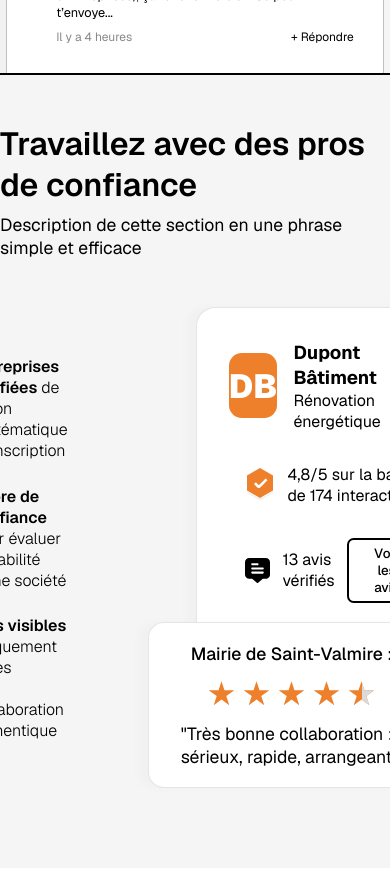
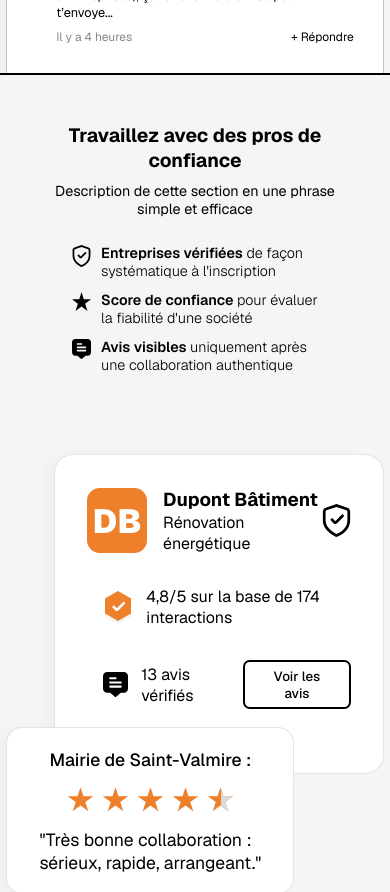
Before and after one commit to Neyticom/la-ruche, a React (Vite) app: page / in a window 390 px wide. Shown: the part 1400-2292 px from the top of the page. Built offline with nearby package versions, Linux system fonts and the light colour scheme.

Commit message:
feat: Part of the responsive design in trust section

```diff
--- a/src/views/sections/Trust/Trust.scss
+++ b/src/views/sections/Trust/Trust.scss
@@ -1,3 +1,193 @@
+.trust {
+    background-color: #f5f5f5;
+    display: flex;
+    flex-direction: column;
+    align-items: center;
+    justify-content: center;
+    gap: 1.6em;
+    padding-bottom: 5em;
+    padding-inline: 0.4em;
+}
+
+.trust__titles {
+    display: flex;
+    flex-direction: column;
+    gap: 0.6em;
+    align-items: center;
+    justify-content: center;
+    max-width: 80%;
+    margin-inline: auto;
+    text-align: center;
+}
+
+.trust__main-title {
+    font-size: 1.2em;
+    font-weight: 700;
+}
+
+.trust__subtitle {
+    font-size: 0.9em;
+    font-weight: 400;
+}
+
+.trust__content {
+    display: flex;
+    gap: 5em;
+    align-items: center;
+    justify-content: center;
+    flex-direction: column;
+}
+
+.trust__items {
+    display: flex;
+    flex-direction: column;
+    gap: 0.7em;
+}
+
+.trust__item {
+    display: flex;
+    gap: 0.6em;
+    align-items: center;
+}
+
+.trust-item__icon {
+    padding-top: 0.075em;
+    width: 1.2em;
+    align-self: flex-start;
+}
+
+.trust-item__text {
+    font-weight: 300;
+    font-size: 0.9em;
+}
+
+.trust__item-key {
+    font-weight: 600;
+}
+
+.trust__example {
+    position: relative;
+}
+
+.trust-example__company {
+    background-color: white;
+    border-radius: 1.2em;
+    border: solid 1px #0000001A;
+    box-shadow: -10px 0 10px #00000005;
+    padding: 2em;
+    display: flex;
+    flex-direction: column;
+    gap: 2em;
+    padding-bottom: 4em;;
+    margin-bottom: 7.5em;
+    margin-left: 3em;
+}
+
+.trust-example__company-header {
+    display: flex;
+    align-items: center;
+}
+
+.trust-example__company-logo {
+    background-color: #EE7F2B;
+    width: 65px;
+    height: 65px;
+    display: flex;
+    justify-content: center;
+    align-items: center;
+    border-radius: 0.8em;
+    margin-right: 1em;
+}
+
+.trust-example__company-letters {
+    color: white;
+    font-weight: 900;
+    font-size: 2.1em;
+}
+
+.trust-example__company-verified {
+    margin-left: auto;
+    width: 1.8em;
+    &:hover{
+        filter: brightness(0) saturate(100%) invert(54%) sepia(52%) saturate(796%) hue-rotate(341deg) brightness(98%) contrast(89%);
+    }
+}
+
+.trust-example__company-score {
+    display: flex;
+    align-items: center;
+    gap: 0.8em;
+    margin-left: 1em;
+}
+
+.trust-example__company-trusted {
+    width: 30px;
+}
+
+.trust-example__company-comments {
+    display: flex;
+    align-items: center;
+    gap: 0.8em;
+    margin-left: 1em;
+}
+
+.trust-example__company-comment {
+    width: 25px;
+}
+
+.trust-example__company-button {
+    background-color: white;
+    border: black solid 2px;
+    border-radius: 0.5em;
+    padding: 0.4em 1.5em;
+    font-weight: 500;
+    &:hover {
+        background-color: black;
+        color: white;
+    }
+}
+
+.trust-example__pro-review {
+    background-color: white;
+    border-radius: 1em;
+    border: solid 1px #0000001A;
+    box-shadow: -10px 0 10px #00000005;
+    padding: 1.2em 2em;
+    display: flex;
+    flex-direction: column;
+    align-items: center;
+    gap: 1em;
+    width: min-content;
+    text-wrap: nowrap;
+    position: absolute;
+    bottom: 0;
+    left: 0;
+}
+
+.trust-example__pro-name {
+    font-weight: 500;
+    font-size: 1.1em;
+}
+
+.trust-example__pro-score {
+    height: 25px;
+}
+
+.trust-example__pro-comment {
+    font-size: 1.1em;
+}
+
+@media (min-width: 350px) {
+}
+@media (min-width: 576px) { // Smartphones
+}
+@media (min-width: 767px) { // Tablets
+}
+@media (min-width: 992px) { // Laptops
+}
+@media (min-width: 1200px) { // Desktops
+}
+@media (min-width: 1400px) { // Monitors
     .trust {
         background-color: #f5f5f5;
         display: flex;
@@ -169,3 +359,4 @@
     .trust-example__pro-comment {
         font-size: 1.1em;
     }
+}
```
Lines whose indentation alone changed are shown as unchanged.
